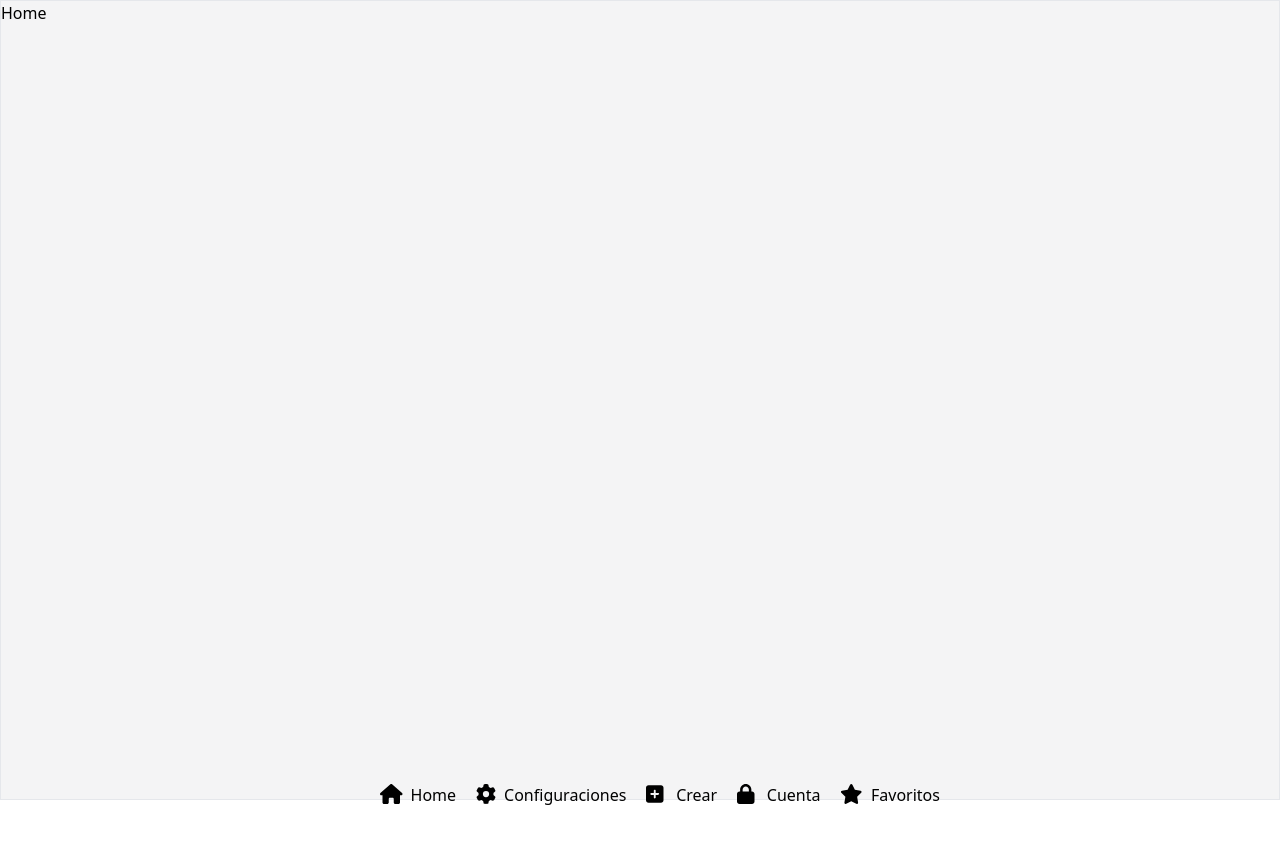
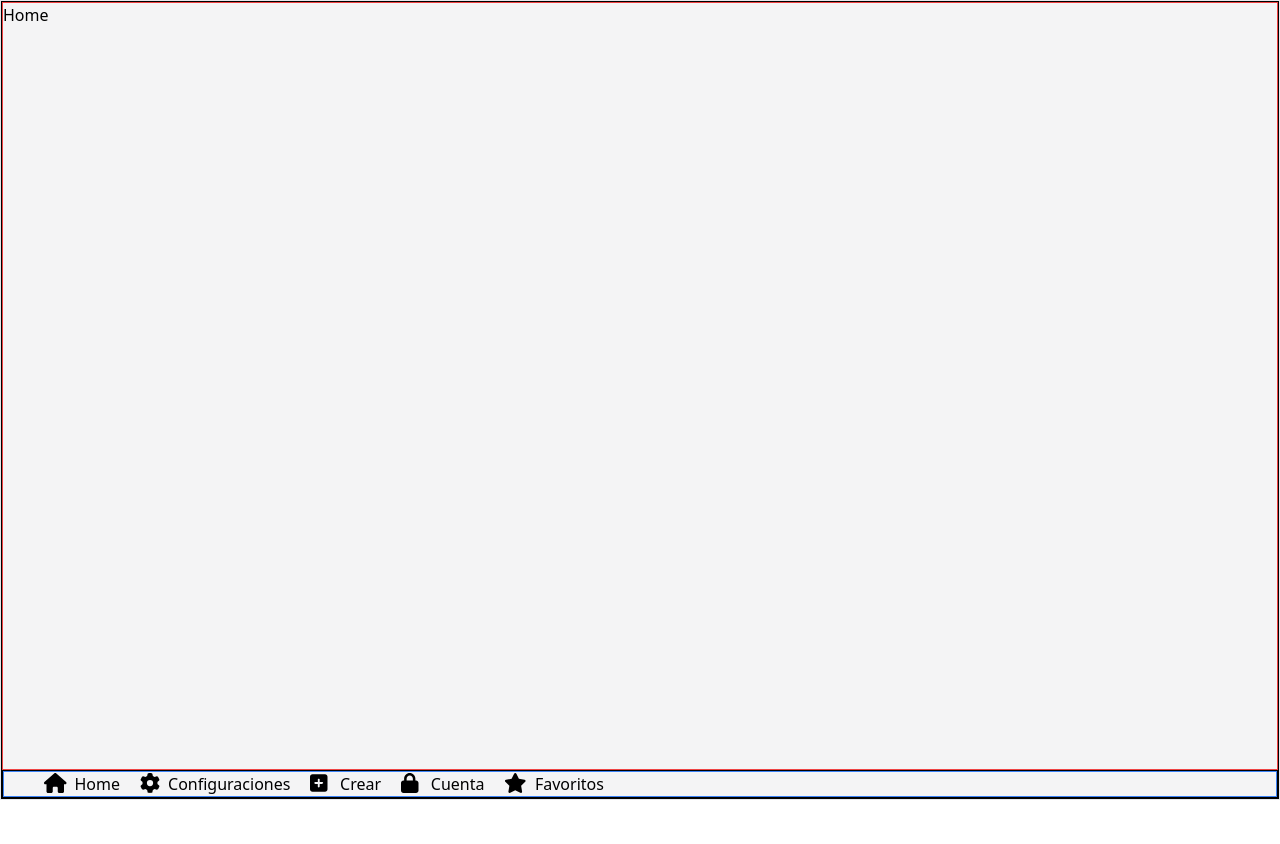
Before and after one commit to Josee-cmd/Tailwind-Practice, a React (Vite) app: page /Tailwind-Practice/panel/home in a window 1280 px wide. Shown: the top 844 px of the page. After the commit the page ends 800 px from the top, so only its background shows below. Built offline with nearby package versions, Linux system fonts and the light colour scheme.

Commit message:
Configure the User-Setting pages (Flexbox and Grid)

```diff
--- a/src/Components/NavBar.jsx
+++ b/src/Components/NavBar.jsx
@@ -12,10 +12,12 @@ import {
 function NavBar() {
   const css = "icons lg:text-xl lg:pr-2";
   return (
-    <div className="w-full h-full grid grid-rows-2 border-0">
+    <div className="w-full h-full grid grid-rows-2 border border-black">
+      <div className="h-full border border-red-500 row-span-2">
       <Outlet />
-      <nav className="w-full h-full my-2 flex flex-wrap">
-        <ul className="w-full flex justify-center h-full items-end pl-10 gap-5">
+      </div>
+      <nav className="w-full h-full border border-black flex items-end ">
+        <ul className="w-full h-auto flex pl-10 gap-5 border border-blue-500 ">
           <li>
             <Link to="home">
               <Icons
@@ -37,14 +39,7 @@ function NavBar() {
                 icon={faGear}
               />
             </Link>
-            <ul
-              className={`items list-disc flex flex-col mx-5 flex-wrap invisible opacity-0 h-50 border border-black absolute`}
-            >
-              <li>Display</li>
-              <li>Editor</li>
-              <li>Theme</li>
-              <li>Interface</li>
-            </ul>
+
           </li>
           <li>
             <Link to="user-create">
--- a/src/Styles/Styles.scss
+++ b/src/Styles/Styles.scss
@@ -3,8 +3,11 @@
 @tailwind components;
 @tailwind utilities;
 
-body{
-  overflow: hidden;
+
+*{
+  margin: 0px;
+  padding: 0px;
+  box-sizing: border-box;
 }
 
 select {
@@ -16,6 +19,7 @@ select {
   background-image: none;
   transition: 0.25 all ease;
 }
+
 
 .container::after {
   content: "\25BC";
@@ -43,6 +47,8 @@ select {
   .icons{
     visibility: visible;
     font-size: 25px;
+    position: relative;
+    top:10px
   }
   .gear::after{
     content: "Confi";
```
